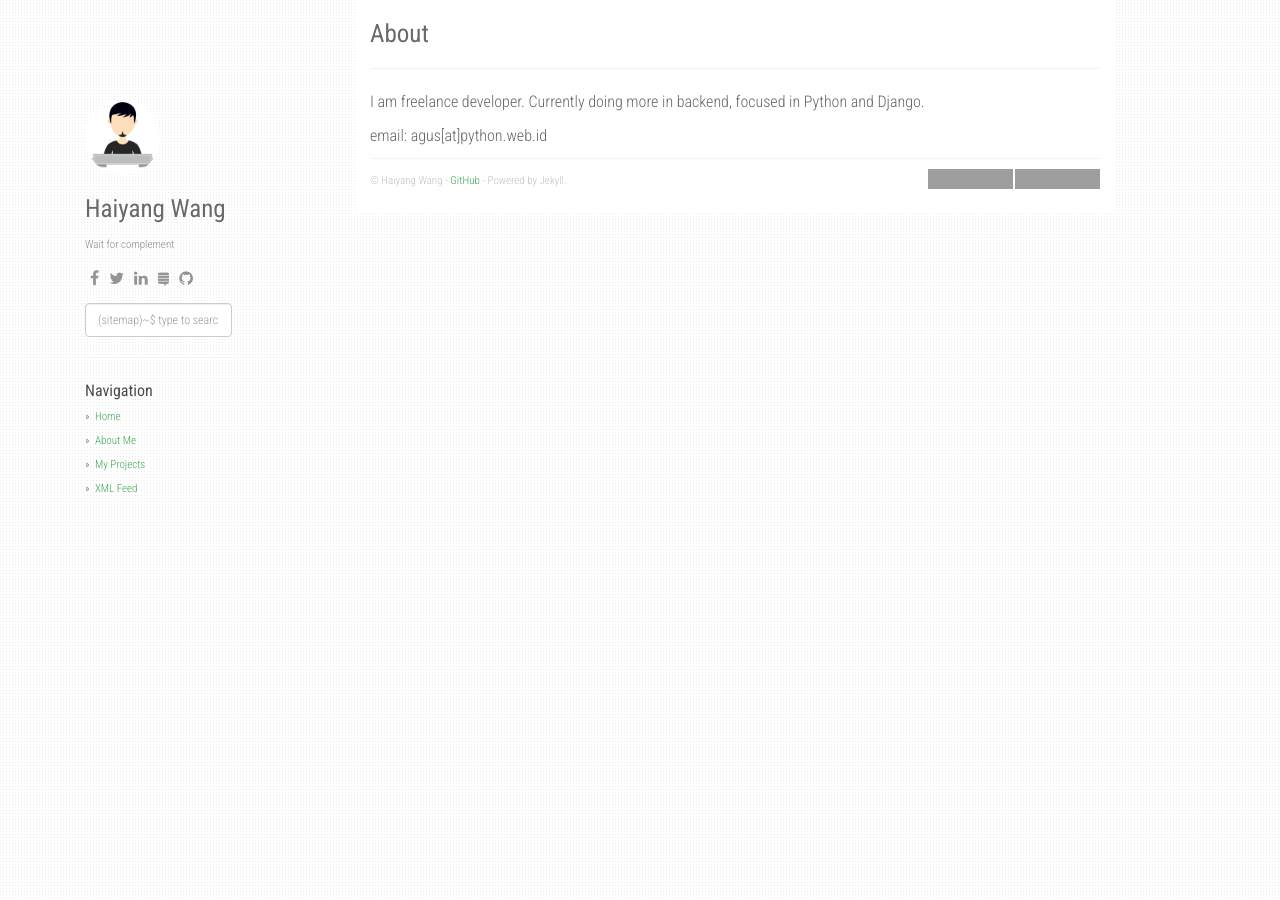
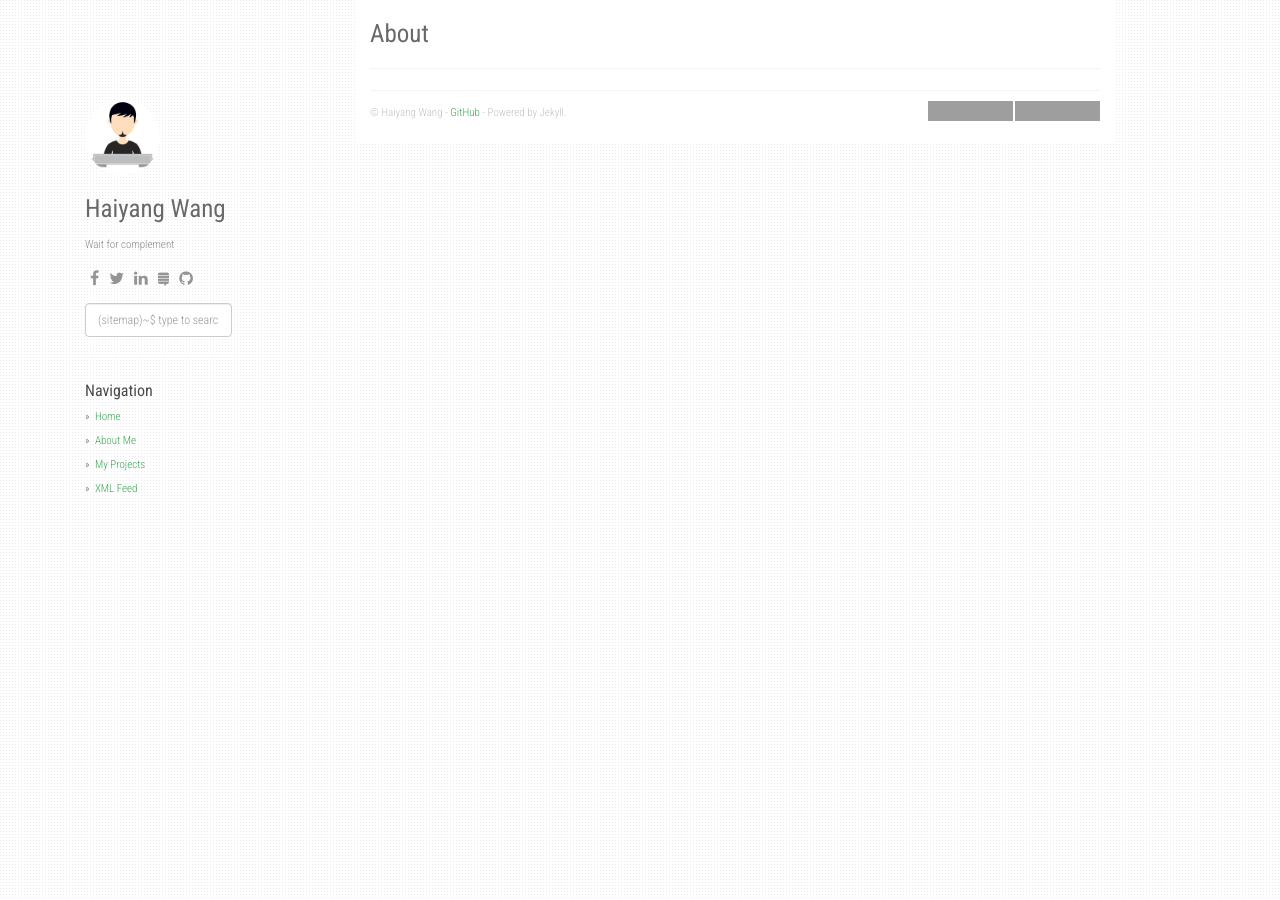
Before and after one commit to EverestOcean/oceanote, a Jekyll site: the page built from about.md, in a window 1280 px wide. Built offline with Jekyll 4.4.1, drawn with Linux system fonts in a browser that asks for light colours; nearby versions of some CDN libraries; grey boxes are pictures that could not be loaded.

Commit message:
modified about me markdown file

```diff
--- a/about.md
+++ b/about.md
@@ -3,7 +3,3 @@
 title: About
 permalink: /about/
 ---
-
-I am freelance developer. Currently doing more in backend, focused in Python and Django.
-
-email: agus[at]python.web.id
```
